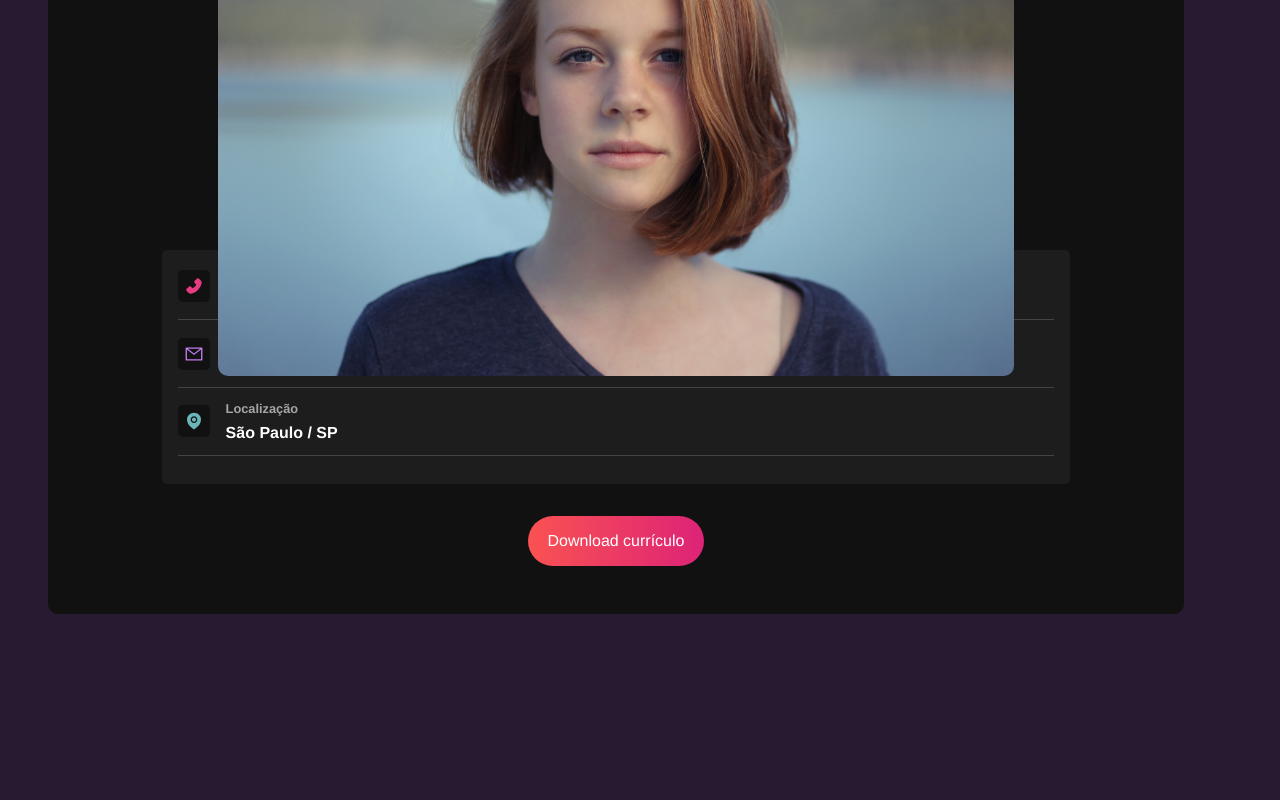
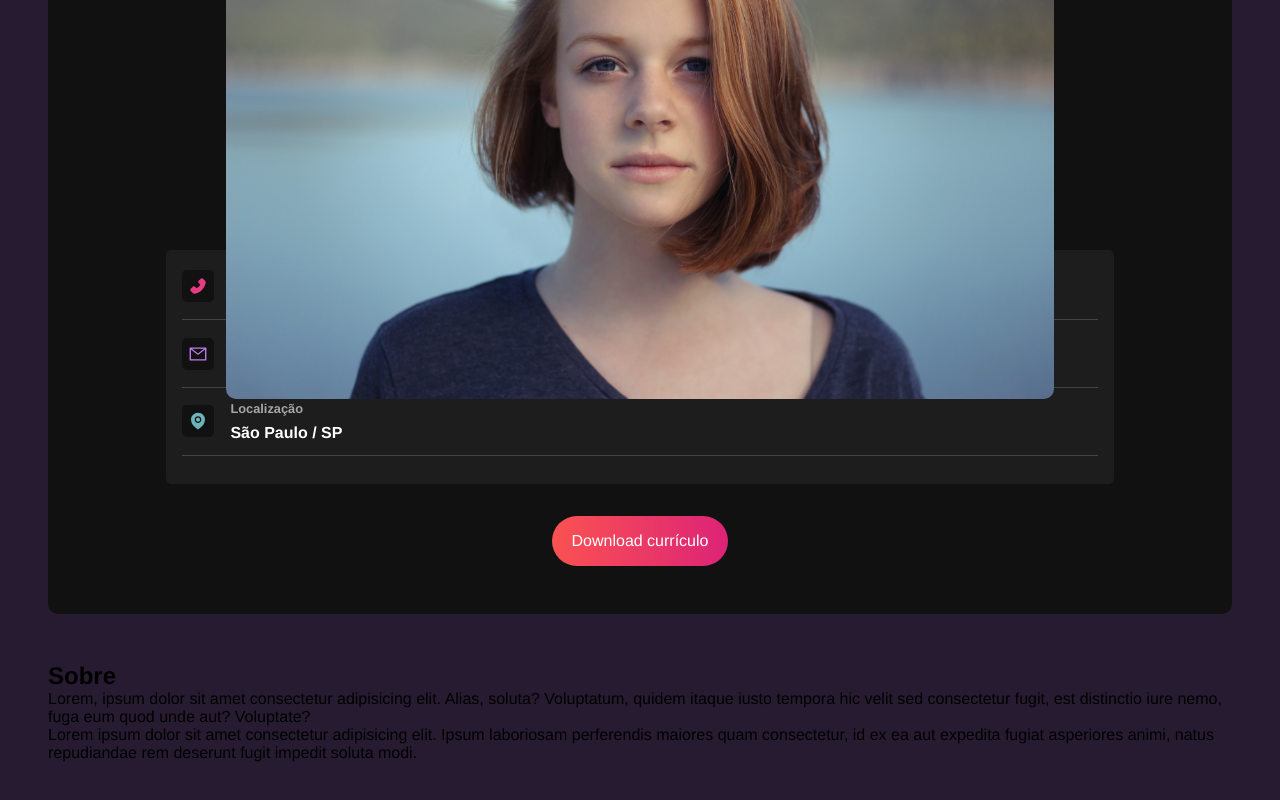
Before and after one commit to LucasMorais1998/react-sass-portfolio, a React (Vite) app: page / in a window 1280 px wide. Shown: the part 358-1158 px from the top of the page. Before the commit the page ends 1020 px from the top, so only its background shows below. Built offline with nearby package versions, Linux system fonts and the light colour scheme.

Commit message:
add AboutContainer component

```diff
--- /dev/null
+++ b/src/components/AboutContainer/index.jsx
@@ -0,0 +1,20 @@
+const AboutContainer = () => {
+  return (
+    <section className="about-container">
+      <h2>Sobre</h2>
+      <p>
+        Lorem, ipsum dolor sit amet consectetur adipisicing elit. Alias, soluta?
+        Voluptatum, quidem itaque iusto tempora hic velit sed consectetur fugit,
+        est distinctio iure nemo, fuga eum quod unde aut? Voluptate?
+      </p>
+      <p>
+        Lorem ipsum dolor sit amet consectetur adipisicing elit. Ipsum
+        laboriosam perferendis maiores quam consectetur, id ex ea aut expedita
+        fugiat asperiores animi, natus repudiandae rem deserunt fugit impedit
+        soluta modi.
+      </p>
+    </section>
+  );
+};
+
+export default AboutContainer;
--- a/src/components/MainContent/index.jsx
+++ b/src/components/MainContent/index.jsx
@@ -1,7 +1,13 @@
 /* import "../../styles/components/maincontent.scss"; */
 
+import AboutContainer from "../AboutContainer";
+
 const MainContent = () => {
-  return <main id="main-content"></main>;
+  return (
+    <main id="main-content">
+      <AboutContainer />
+    </main>
+  );
 };
 
 export default MainContent;
```
